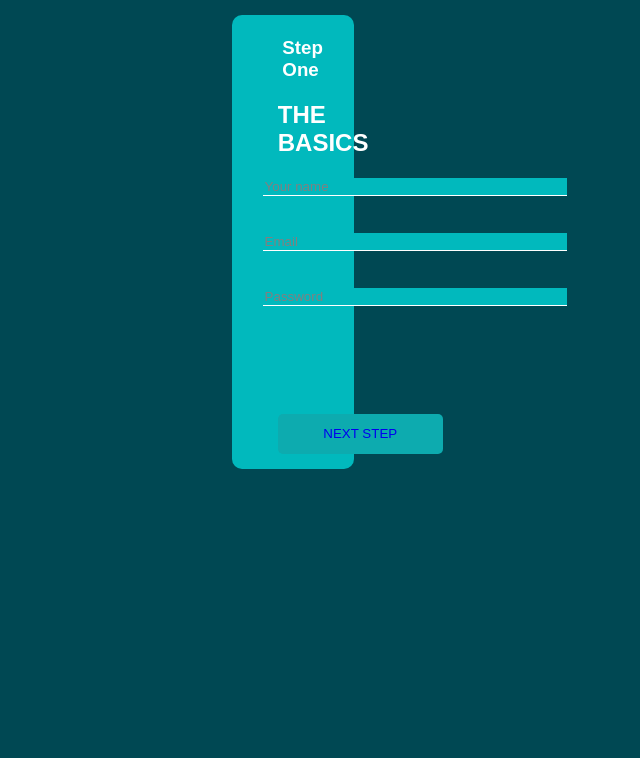
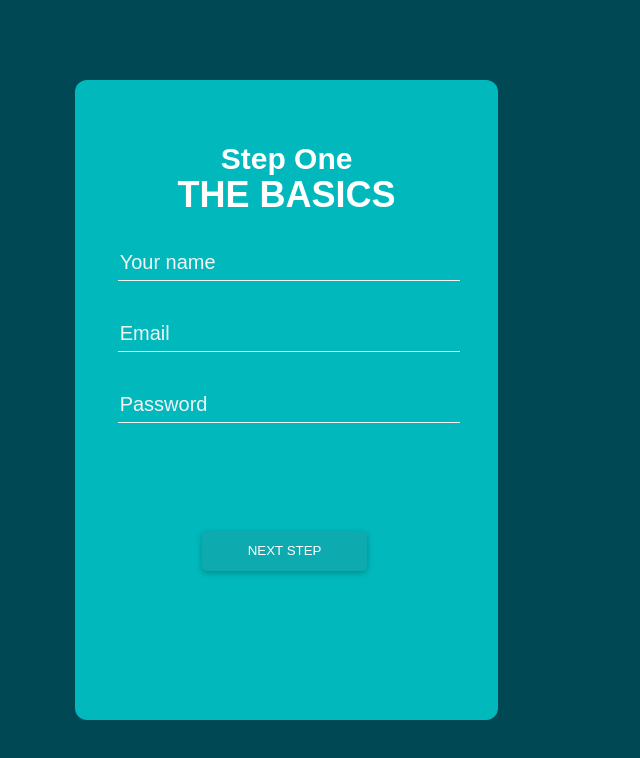
Before and after one commit to RetroRabbit/Byte, a React (Create React App) app: page /stepone in a window 1280 px wide. Shown: the top 758 px of the page, without its empty margins (347-987 px from the left). Built offline with nearby package versions, Linux system fonts and the light colour scheme.

Commit message:
Fixed the layout of the registration pages. Login screen still left.

```diff
--- a/public/css/style.css
+++ b/public/css/style.css
@@ -22,15 +22,13 @@
 }
 
 .registrationStepOne {
+    position: absolute;
+    left: 33%;
+    top: 10%;
+    height: 80%;
+    width: 33%;
+    border-radius: 12px;
     background-color: #01B9BD;
-    margin-left: 30%;
-    margin-right: 30%;
-    padding-left: 15%;
-    padding-top: 1%;
-    margin-top: 5%;
-    padding-bottom: 5%;
-    border-radius: 10px;
-    color: white;
 }
 
 body{
@@ -38,17 +36,21 @@ body{
 }
 
 .registrationButtonStepOne{
+    position: relative;
+    bottom: 20%;
+    left: 30%;
     width: 165px;
     height: 40px;
     border-radius: 5px;
     background-color: #0DABAF;
     border-style: none;
-    color: white;
-    text-decoration: none;
+    font-family: "Work Sans",sans-serif;
+    box-shadow: 0 2px 6px 0 rgba(0,0,0,0.25);
 }
 
 a{
     text-decoration: none;
+    color: white;
 }
 
 input{
@@ -58,17 +60,23 @@ input{
 }
 
 .userInput{
-    border: 1px solid;
+    position: relative;
+    left: 30%;
+    border-bottom: 1px solid;
     border-top: none;
     border-left: none;
     border-right: none;
-    border-color: white;
+    border-color: #F3F3F3;
     background-color: #01B9BD;
+    font-family: "Work Sans", sans-serif;
+    font-size: 20px;
     color: white;
+    width: 80%;
+    height: 5%;
 }
 
 ::placeholder { /* Chrome, Firefox, Opera, Safari 10.1+ */
-    color: grey;
+    color: #F3F3F3;
     opacity: 1; /* Firefox */
 }
 
@@ -77,47 +85,56 @@ input{
 }
 
 .registrationStepTwo{
+    position: absolute;
+    left: 33%;
+    top: 10%;
+    height: 80%;
+    width: 33%;
+    border-radius: 12px;
     background-color: #01B9BD;
-    margin-left: 30%;
-    margin-right: 30%;
-    padding-left: 15%;
-    padding-top: 1%;
-    margin-top: 5%;
-    padding-bottom: 5%;
-    border-radius: 10px;
-    color: white;
 }
 
 .registrationButtonStepTwo{
+    position: relative;
+    left: 50%;
+    transform: translate(-50%);
+    bottom: 20%;
     width: 165px;
     height: 40px;
     border-radius: 5px;
     background-color: #0DABAF;
     border-style: none;
-    color: white;
+    font-family: "Work Sans",sans-serif;
+    box-shadow: 0 2px 6px 0 rgba(0,0,0,0.25);
 }
 
 .registrationPictureImg{
+    position: relative;
     border-radius: 50%;
-    margin-left: -20px;
+    left: 50%;
+    transform: translate(-50%);
     width: 200px;
     height: 200px;
+    box-shadow: 0 2px 12px 3px rgba(0,0,0,0.14);
 }
 
-.skin{
-    margin-left: 40px;
+.skip{
+    position: relative;
+    bottom: 5%;
+    left: 35%;
+    color: #FFFFFF;
+    font-family: "Avenir Next", sans-serif;
+    font-size: 20px;
 }
 
 .registrationStepThree{
+    position: absolute;
+    left: 33%;
+    top: 10%;
+    height: 80%;
+    width: 33%;
+    border-radius: 12px;
     background-color: #01B9BD;
-    margin-left: 30%;
-    margin-right: 30%;
-    padding-left: 15%;
-    padding-top: 1%;
-    margin-top: 5%;
-    padding-bottom: 5%;
-    border-radius: 10px;
-    color: white;
 }
 
 .login{
@@ -147,12 +164,21 @@ input{
 }
 
 .titleTopp{
-    margin-left: 6%;
-    color:  white;
+    position: relative;
+    top: 5%;
+    text-align: center;
+    color: #FFFFFF;
+    font-family: "Work Sans", sans-serif;
+    font-size: 30px;
 }
 
 .titleBottom{
-    color:  #01B9BD;
+    position: relative;
+    top: 0%;
+    text-align: center;
+    color: #FFFFFF;
+    font-family: "Work Sans", sans-serif;
+    font-size: 36px;
 }
 
 .userInputLogin{
--- a/src/Css/Chat.css
+++ b/src/Css/Chat.css
@@ -42,7 +42,7 @@ body {
 #AddMessageBox{
   position: relative;
   top: 85%;
-  left: 0;
+  left: 10%;
   background-color: lightgray;
   height: 6%;
   width: 70%;
--- a/src/Css/ContentOnSide.css
+++ b/src/Css/ContentOnSide.css
@@ -1,17 +1,16 @@
 .searchBar{
-	position: absolute;
-	top:120px;
-	left:20px;
+	position: relative;
+	top:15%;
+	left:5%;
 	height: 43px;
-	width: 345px;
+	width:90%;
 	border: 1px solid #979797;
 	border-radius: 21.5px;
 }
 
 .searchBar input[type=text]{
 	position: relative;
-	left:5%;
-    padding: 6px;
+	left:10%;
     border: none;
     margin-top: 8px;
     margin-right: 16px;
@@ -21,7 +20,7 @@
 
 
 .searchContainer{
-	height: 200px;
+	height: 30%;
 	width: 30%;
 	background-color: #FFFFFF;
 	box-shadow: 0 2px 12px 3px rgba(0, 0, 0, 0.14);
@@ -111,7 +110,7 @@
 	width: 348px;
 	position: relative;
 	top: 20px;
-	left:0% ;
+	left: -15% ;
 	color: #706F6F;
 	font-family: "Avenir Next",sans-serif;
 	font-size: 16px;
--- a/src/components/LoginComponent.js
+++ b/src/components/LoginComponent.js
@@ -62,8 +62,7 @@ class LoginComponent extends Component {
             </div>
 
 
-            <div class="inside-the-footer"><button className='regbutton'>No account yet? Get setup now</button></div>
-            <Link to="/registration"> <button className="skip"> No account yet? Get setup now </button> </Link>
+            <div class="inside-the-footer"><button className='regbutton'> <Link to="/registration">No account yet? Get setup now</Link></button></div>
         </form>
 
    </div>
--- a/src/components/registerstepone.js
+++ b/src/components/registerstepone.js
@@ -19,7 +19,7 @@ class Registerstepone extends Component {
             <div className="registrationStepOne">
 
                 <h3 className="titleTopp"> Step One </h3>
-                <h2> THE BASICS </h2>
+                <h2 className="titleBottom"> THE BASICS </h2>
 
                 <input className="userInput" placeholder="Your name" type="text" defaultValue={this.props.name} ref="name" /> <br/><br/><br/>
                 <input className="userInput" placeholder="Email" type="text" defaultValue={this.props.email} ref="email"/>     <br/><br/><br/>
@@ -30,7 +30,7 @@ class Registerstepone extends Component {
                 <BrowserRouter>
                     <div>
                         <header>
-                            <button onClick={ this.saveAndContinue.bind(this) } className="registrationButtonStepOne"> <Link to="/steptwo">  NEXT STEP </Link>  </button>
+                            <button onClick={ this.saveAndContinue.bind(this) } className="registrationButtonStepOne"> <Link to="/steptwo" >  NEXT STEP </Link>  </button>
                         </header>
                     </div>
                 </BrowserRouter>
--- a/src/components/registerstepthree.js
+++ b/src/components/registerstepthree.js
@@ -19,9 +19,9 @@ class Registerstepthree extends Component {
             <div className="registrationStepThree">
 
                 <h3 className="titleTopp"> Last Step </h3>
-                <h2> YOUR FIRST CHAT </h2>
+                <h2 className="titleBottom"> YOUR FIRST CHAT </h2>
                 <br/><br/><br/><br/>
-                <input className="userInput" placeholder="Your name" type="text" defaultValue={this.props.name} ref="name" /> <br/><br/><br/>
+                <input className="userInput" placeholder="Friends Email" type="text" defaultValue={this.props.name} ref="name" /> <br/><br/><br/>
                 <br/><br/><br/><br/>
 
                     <div>
--- a/src/components/registersteptwo.js
+++ b/src/components/registersteptwo.js
@@ -19,7 +19,7 @@ class Registersteptwo extends Component {
             <div className="registrationStepTwo">
 
                 <h3 className="titleTopp"> Step Two </h3>
-                <h2> PROFILE PICTURE </h2>
+                <h2 className="titleBottom"> PROFILE PICTURE </h2>
 
                 <img className="registrationPictureImg" src={require('../registration.png')} alt="profile picture" />
                 <br/><br/><br/><br/>
```
